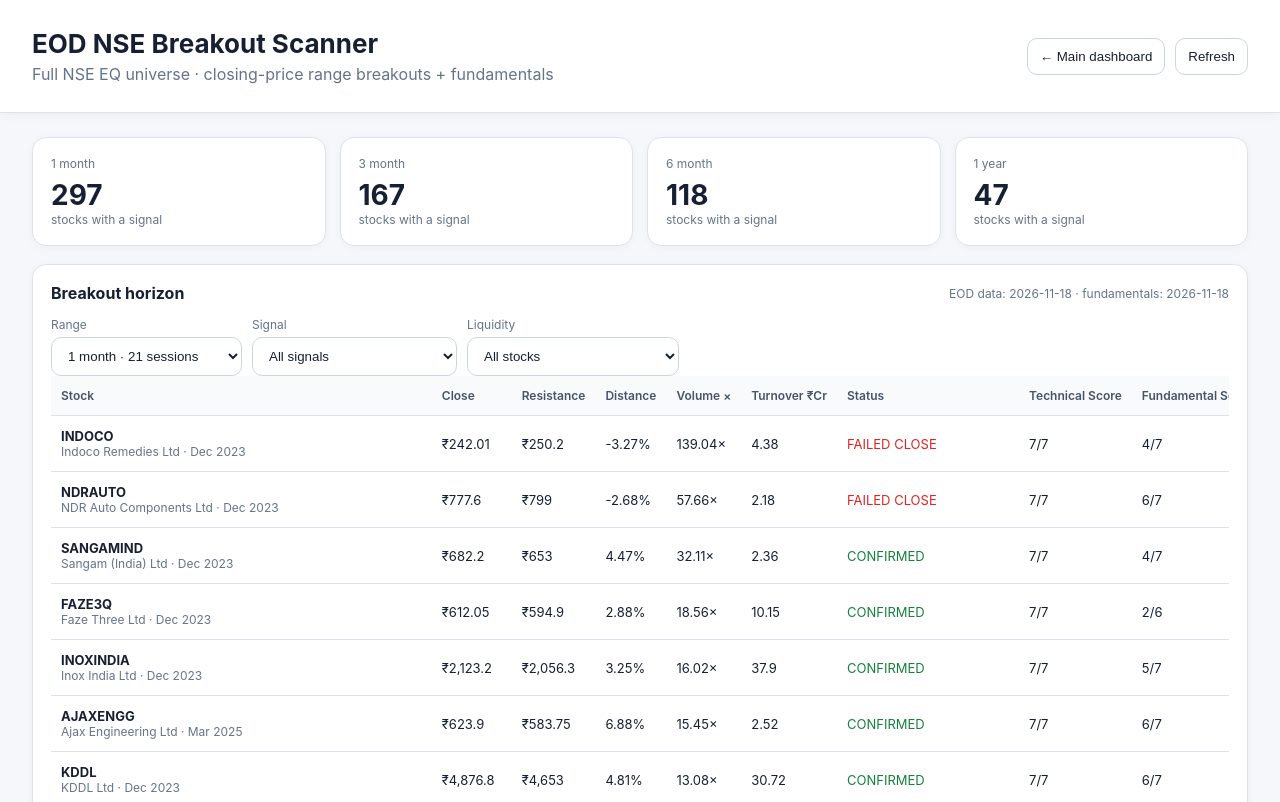
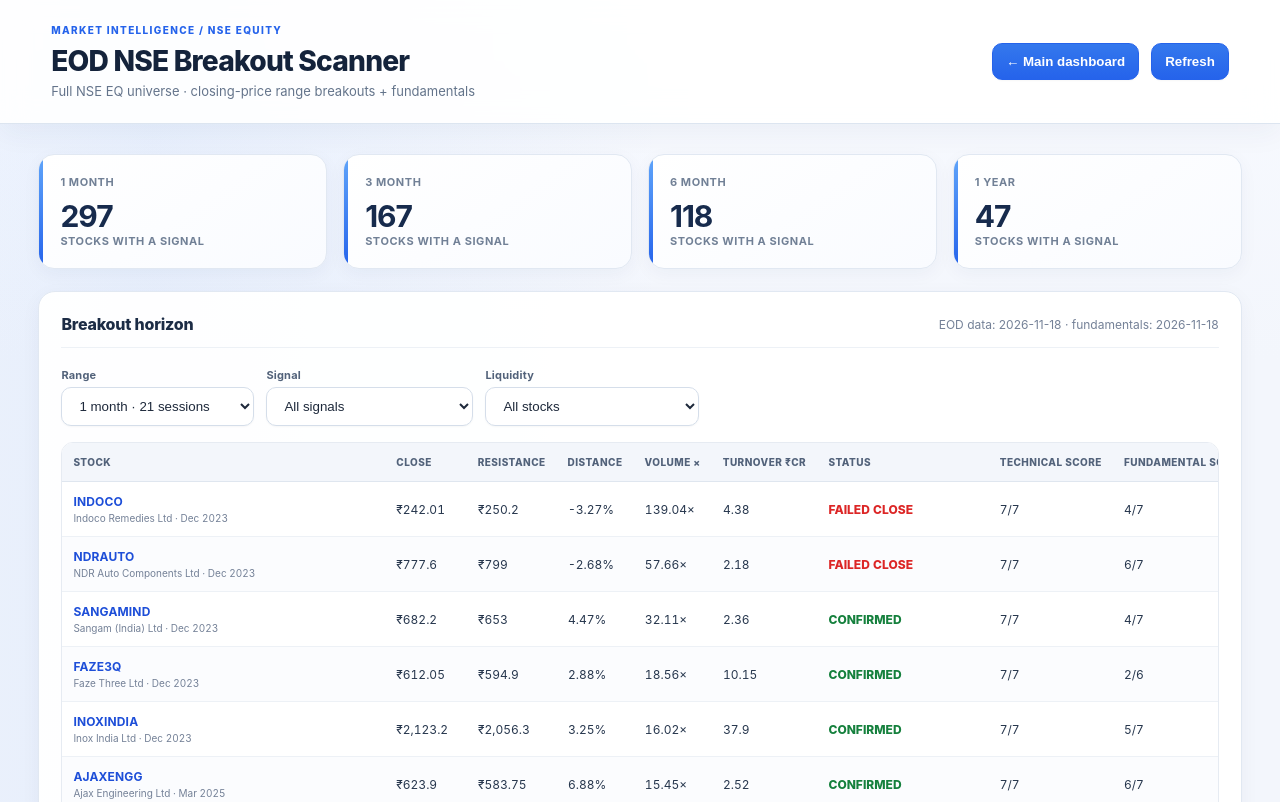
Before and after one commit to mrohit29/dashboard, a plain HTML site: page eod-scanner.html in a window 1280 px wide. Shown: the top 802 px of the page. Drawn offline with Linux system fonts and the light colour scheme.

Commit message:
Polish EOD breakout scanner light dashboard UI

```diff
--- a/eod-scanner.css
+++ b/eod-scanner.css
@@ -1,23 +1,150 @@
-/* Light theme overrides for the EOD NSE Breakout Scanner only. */
+/* EOD NSE Breakout Scanner — polished light dashboard theme */
 :root{
-  --bg:#f5f7fb;
+  --bg:#f3f6fc;
   --panel:#ffffff;
-  --panel2:#f8fafc;
-  --text:#172033;
+  --panel2:#f8faff;
+  --text:#17243a;
   --muted:#64748b;
-  --line:#dbe2ea;
+  --line:#e2e8f0;
   --green:#15803d;
   --red:#dc2626;
   --blue:#2563eb;
   --yellow:#a16207;
 }
-body{background:var(--bg);color:var(--text)}
-.topbar{background:rgba(255,255,255,.96);border-bottom-color:var(--line);box-shadow:0 2px 10px rgba(15,23,42,.04)}
-select,button{background:#fff;color:var(--text);border-color:#cbd5e1}
-select:focus,button:focus{outline:2px solid #93c5fd;outline-offset:1px}
-.card,.panel{background:var(--panel);border-color:var(--line);box-shadow:0 2px 8px rgba(15,23,42,.035)}
-th,td{border-bottom-color:var(--line)}
-th{background:#f8fafc;color:#475569}
-tbody tr:hover{background:#f8fafc}
-.notes{color:#334155}
-.footer{border-top-color:var(--line)}
+*{box-sizing:border-box}
+html{scroll-behavior:smooth}
+body{
+  background:
+    radial-gradient(ellipse at 12% 0%,rgba(59,130,246,.075),transparent 32rem),
+    linear-gradient(180deg,#f8faff 0%,var(--bg) 360px);
+  color:var(--text);
+}
+.topbar{
+  padding:24px clamp(18px,4vw,52px);
+  background:rgba(255,255,255,.9);
+  border-bottom:1px solid #dce5f0;
+  box-shadow:0 8px 28px rgba(30,55,90,.055);
+  backdrop-filter:blur(14px);
+}
+.topbar h1{
+  font-size:clamp(22px,2.2vw,30px);
+  letter-spacing:-.8px;
+  font-weight:780;
+  color:#14233b;
+}
+.topbar p{font-size:13px;color:#64748b}
+.topbar>div:first-child:before{
+  content:"MARKET INTELLIGENCE  /  NSE EQUITY";
+  display:block;
+  color:#2563eb;
+  font-size:10px;
+  font-weight:800;
+  letter-spacing:1.35px;
+  margin-bottom:8px;
+}
+.controls{gap:12px}
+.controls label{color:#52627a;font-weight:650;font-size:11px;letter-spacing:.2px}
+select,button{
+  background:#fff;
+  color:#1e293b;
+  border:1px solid #d5deea;
+  border-radius:10px;
+  padding:10px 13px;
+  box-shadow:0 1px 2px rgba(15,23,42,.035);
+  transition:border-color .18s,box-shadow .18s,transform .18s,background .18s;
+}
+select:hover,button:hover{border-color:#93b4e8;box-shadow:0 4px 12px rgba(37,99,235,.09)}
+button{
+  font-weight:700;
+  background:linear-gradient(180deg,#3478ed,#2563eb);
+  color:#fff;
+  border-color:#2563eb;
+}
+button:hover{background:linear-gradient(180deg,#2563eb,#1d4ed8);color:#fff;transform:translateY(-1px)}
+a button{white-space:nowrap}
+.container{max-width:1600px;padding:30px clamp(16px,3vw,42px)}
+.cards{gap:16px;margin-bottom:22px}
+.card{
+  position:relative;
+  overflow:hidden;
+  background:linear-gradient(145deg,#fff 0%,#f9fbff 100%);
+  border:1px solid #e1e8f2;
+  border-radius:16px;
+  padding:20px 21px;
+  box-shadow:0 5px 18px rgba(30,55,90,.045);
+  transition:transform .18s,box-shadow .18s,border-color .18s;
+}
+.card:before{
+  content:"";
+  position:absolute;
+  inset:0 auto 0 0;
+  width:4px;
+  background:linear-gradient(180deg,#60a5fa,#2563eb);
+}
+.card:hover{transform:translateY(-2px);box-shadow:0 12px 26px rgba(30,55,90,.09);border-color:#c8d8ee}
+.card .label{color:#718096;font-size:11px;font-weight:700;letter-spacing:.55px;text-transform:uppercase}
+.card .value{font-size:30px;letter-spacing:-1px;color:#172b4d;margin-top:9px}
+.panel{
+  background:rgba(255,255,255,.97);
+  border:1px solid #e1e8f2;
+  border-radius:17px;
+  padding:22px;
+  margin-bottom:22px;
+  box-shadow:0 5px 20px rgba(30,55,90,.045);
+}
+.panel-head{margin-bottom:18px;padding-bottom:13px;border-bottom:1px solid #edf1f6}
+.panel h2{font-size:16px;font-weight:780;letter-spacing:-.2px;color:#1c2c45}
+.muted{color:#748197}
+.panel .controls{padding:2px 0 16px}
+.table-wrap{
+  border:1px solid #e6ebf2;
+  border-radius:12px;
+  background:#fff;
+}
+table{border-collapse:separate;border-spacing:0;min-width:1100px}
+th{
+  position:sticky;
+  top:0;
+  z-index:1;
+  background:#f3f6fb;
+  color:#52627a;
+  font-size:10px;
+  font-weight:800;
+  letter-spacing:.45px;
+  text-transform:uppercase;
+  padding:13px 11px;
+  border-bottom:1px solid #dfe6ef;
+}
+td{
+  padding:12px 11px;
+  color:#26364d;
+  font-size:12px;
+  border-bottom:1px solid #edf1f6;
+  font-variant-numeric:tabular-nums;
+}
+tbody tr:nth-child(even){background:#fbfcfe}
+tbody tr:hover{background:#eff6ff}
+tbody tr:last-child td{border-bottom:0}
+th[title="Click to sort"]{transition:background .15s,color .15s}
+th[title="Click to sort"]:hover{background:#e8f0fc;color:#1d4ed8}
+td strong{color:#1d4ed8;font-size:12px;letter-spacing:.15px}
+td .muted{font-size:10px;margin-top:3px}
+.positive{color:#15803d!important;font-weight:800}
+.negative{color:#dc2626!important;font-weight:800}
+.notes{color:#40516a;line-height:1.75;font-size:13px}
+.notes p{margin:0 0 10px}
+.footer{color:#7b8799;border-top:1px solid #e1e8f2;background:rgba(255,255,255,.6)}
+select:focus,button:focus{outline:3px solid rgba(59,130,246,.18);outline-offset:2px}
+@media(max-width:1000px){
+  .topbar{gap:16px}
+  .container{padding-top:22px}
+  .panel{padding:17px}
+}
+@media(max-width:560px){
+  .topbar{padding:18px 16px}
+  .container{padding:18px 12px}
+  .card{padding:16px}
+  .panel{padding:14px;border-radius:13px}
+  .controls{align-items:stretch}
+  .controls label,.controls select{width:100%}
+}
```
